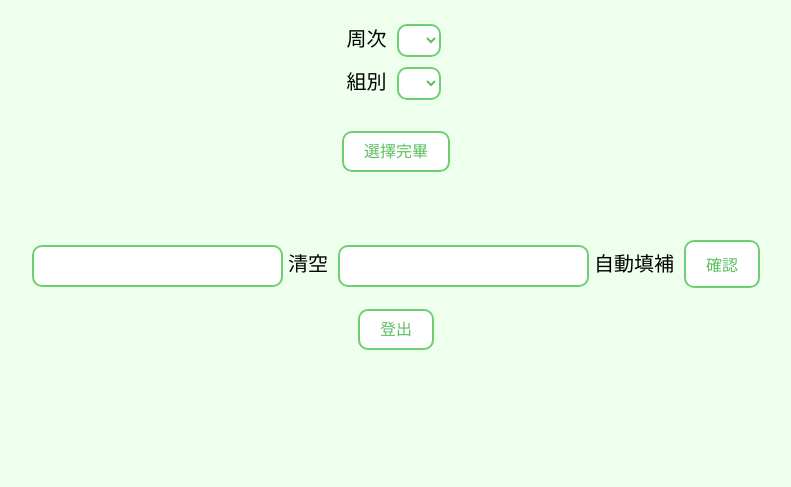
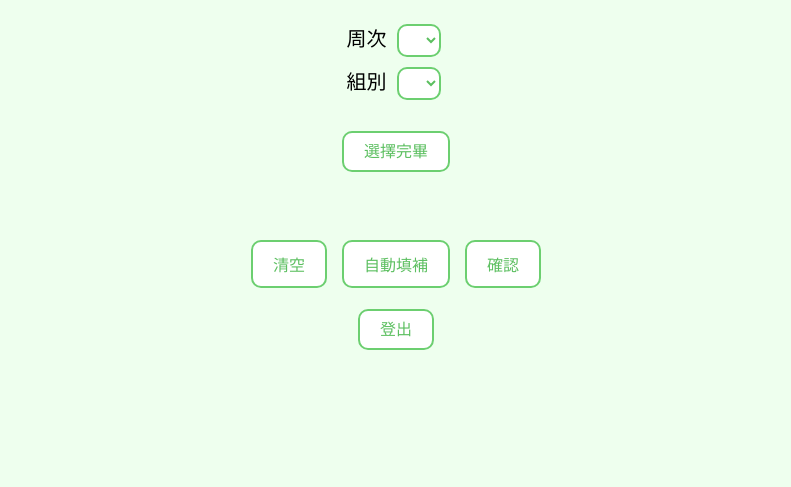
Before and after one commit to mcgeeyao/yiren_lab, a Django app: template templates/teacher.html in a window 1280 px wide. Shown: the part 377-864 px from the top of the page, without its empty margins (121-912 px from the left). Run offline with Django 3.2, Linux system fonts and the light colour scheme; the template is opened without the code that fills it: values that come from a table or form of the project are taken from there, others are empty; data comes from the database, SQL or seed files in the repository.

Commit message:
9/10commit

```diff
--- a/templates/teacher.html
+++ b/templates/teacher.html
@@ -2,10 +2,10 @@
 
 {% block content %}
 <script>
-    function clear(){
+    function clearscore(){
         var y = document.getElementById("scoring").rows.length;
         var x = document.getElementById("scoring").rows[0].cells.length;
-        console.log(x,y)
+        console.log(x,y);
         for (i=0;i<x-1;i++){
             for(j=0;j<y-1;j++){
                 document.getElementById('sco'+j+i).value=0;
@@ -15,7 +15,7 @@
     function autoscore(){
         var y = document.getElementById("scoring").rows.length;
         var x = document.getElementById("scoring").rows[0].cells.length;
-        console.log(x,y)
+        console.log(x,y);
         for (i=0;i<x-1;i++){
             to=0;
 
@@ -39,6 +39,9 @@
     }
 </script>
 <style>
+    a.btn{
+        min-height: fit-content;padding: 10px 20px;
+    }
     th,td{
         padding: 5px;border: 2px solid #000000;border-collapse: collapse;
     }
@@ -102,8 +105,8 @@ overflow-x: auto;
     " >
     </table>
     <br>
-    <input onclick="clear()" class="btn">清空</input>
-    <input onclick="autoscore()" class="btn">自動填補</input>
+    <input type="button" onclick="clearscore();" class="btn" value='清空'></input>
+    <input type="button" onclick="autoscore();" class="btn" value="自動填補"></input>
     <input type="submit" value="確認" class="btn"><br>
 </form><br>
 <a href="/teachlogout/" class="btn">登出</a>
```
